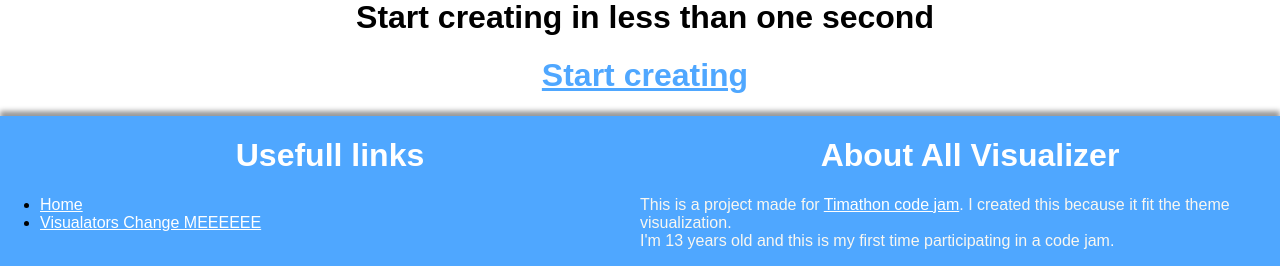
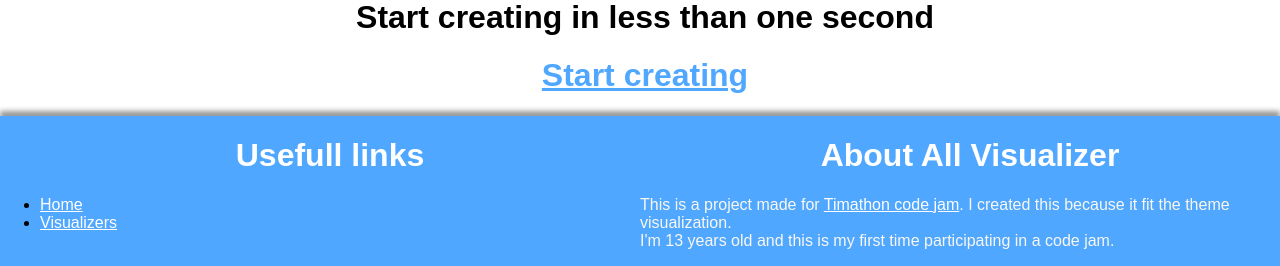
Before and after one commit to VL07/AllVisualizer, a Flask app: page / in a window 1280 px wide. Shown: the part 638-904 px from the top of the page. Run offline with Flask 2, Linux system fonts and the light colour scheme.

Commit message:
fixed footer and some misspelings

```diff
--- a/templates/footer.html
+++ b/templates/footer.html
@@ -49,7 +49,7 @@
         <h1>Usefull links</h1>
         <ul>
             <li><a href="{{ url_for('index') }}">Home</a></li>
-            <li><a href="{{ url_for('vislist') }}" rel="nofollow">Visualators Change MEEEEEE</a></li>
+            <li><a href="{{ url_for('vislist') }}" rel="nofollow">Visualizers</a></li>
         </ul>
     </div>
     <div class="about">
--- a/templates/visualizer_bar.html
+++ b/templates/visualizer_bar.html
@@ -19,7 +19,7 @@
             <label for="title"></label>
             <input type="text" id="title" name="title" onchange="update()" placeholder="Title">
             <div class="data expandable-open" id="minimize-1">
-                <p onclick="mini('minimize-1')">Miniise</p>
+                <p onclick="mini('minimize-1')">Minimize</p>
                 <input type="text" class="label" placeholder="Label" onchange="update()" id="remove0">
                 <input type="number" class="value" placeholder="Value" onchange="update()" id="remove1">
                 <button onclick="remove(2)" id="remove2">x</button>
```
